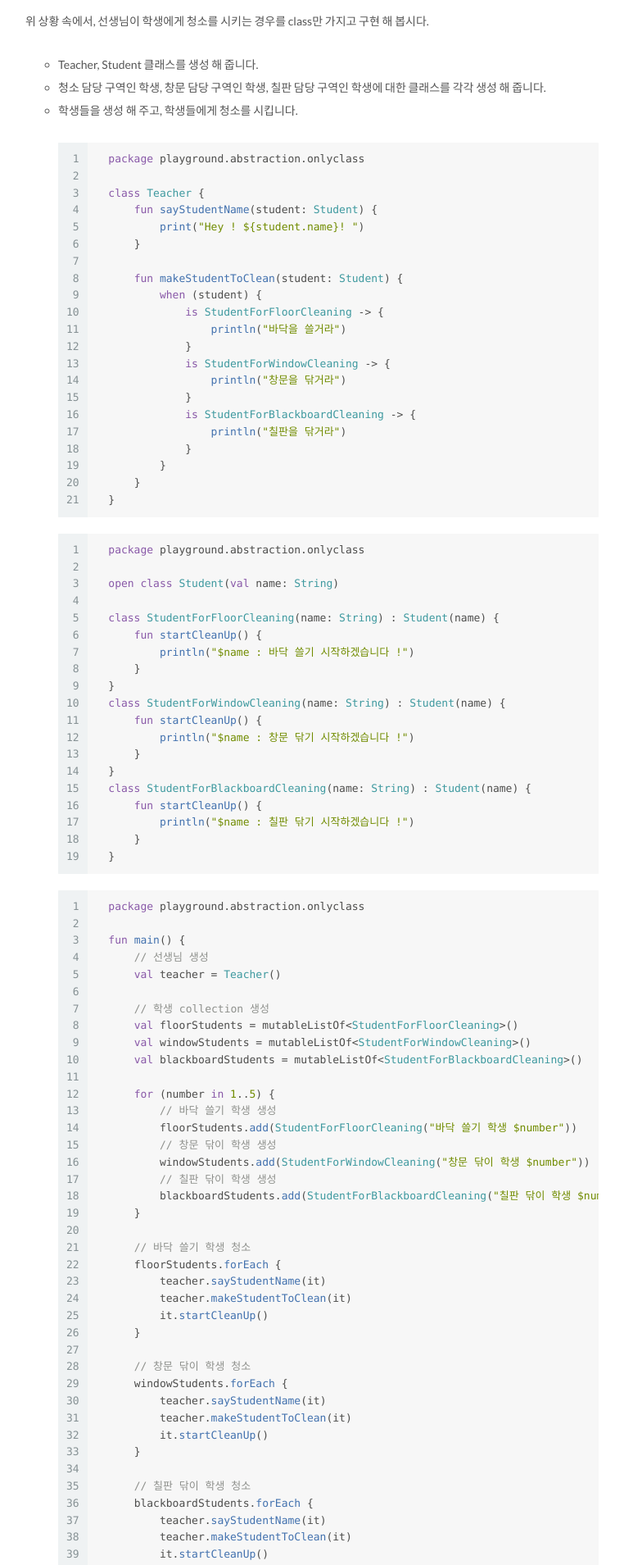
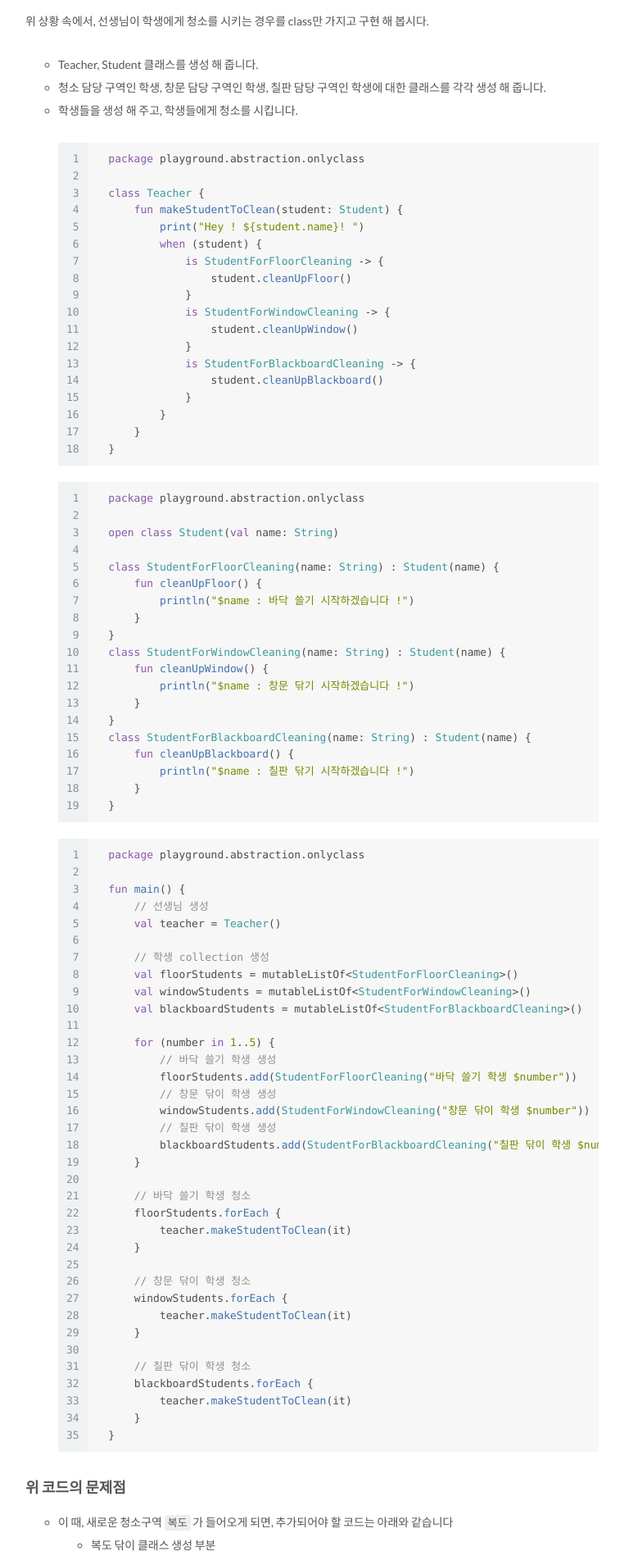
Before and after one commit to kangraemin/kangraemin.github.io, a Jekyll site: the page built from _posts/2021-03-23-abstraction.md, in a window 1280 px wide. Shown: the part 1032-2941 px from the top of the page at 82% size, without its empty margins (259-1021 px from the left). Built offline with Jekyll 4.4.1, drawn with Linux system fonts in a browser that asks for light colours; comment, search, counter and statistics services are not loaded.

Commit message:
[Fix] Improper sample code ( use latest sample code instead of past )

````diff
--- a/_posts/2021-03-23-abstraction.md
+++ b/_posts/2021-03-23-abstraction.md
@@ -38,20 +38,17 @@ Java, Kotlin에서, 대부분은 한번 쯤 interface / abstract class ( 추상
     package playground.abstraction.onlyclass
 
     class Teacher {
-        fun sayStudentName(student: Student) {
+        fun makeStudentToClean(student: Student) {
             print("Hey ! ${student.name}! ")
-        }
-
-        fun makeStudentToClean(student: Student) {
             when (student) {
                 is StudentForFloorCleaning -> {
-                    println("바닥을 쓸거라")
+                    student.cleanUpFloor()
                 }
                 is StudentForWindowCleaning -> {
-                    println("창문을 닦거라")
+                    student.cleanUpWindow()
                 }
                 is StudentForBlackboardCleaning -> {
-                    println("칠판을 닦거라")
+                    student.cleanUpBlackboard()
                 }
             }
         }
@@ -64,17 +61,17 @@ Java, Kotlin에서, 대부분은 한번 쯤 interface / abstract class ( 추상
     open class Student(val name: String)
 
     class StudentForFloorCleaning(name: String) : Student(name) {
-        fun startCleanUp() {
+        fun cleanUpFloor() {
             println("$name : 바닥 쓸기 시작하겠습니다 !")
         }
     }
     class StudentForWindowCleaning(name: String) : Student(name) {
-        fun startCleanUp() {
+        fun cleanUpWindow() {
             println("$name : 창문 닦기 시작하겠습니다 !")
         }
     }
     class StudentForBlackboardCleaning(name: String) : Student(name) {
-        fun startCleanUp() {
+        fun cleanUpBlackboard() {
             println("$name : 칠판 닦기 시작하겠습니다 !")
         }
     }
@@ -103,23 +100,17 @@ Java, Kotlin에서, 대부분은 한번 쯤 interface / abstract class ( 추상
 
         // 바닥 쓸기 학생 청소
         floorStudents.forEach {
-            teacher.sayStudentName(it)
             teacher.makeStudentToClean(it)
-            it.startCleanUp()
         }
 
         // 창문 닦이 학생 청소
         windowStudents.forEach {
-            teacher.sayStudentName(it)
             teacher.makeStudentToClean(it)
-            it.startCleanUp()
         }
 
         // 칠판 닦이 학생 청소
         blackboardStudents.forEach {
-            teacher.sayStudentName(it)
             teacher.makeStudentToClean(it)
-            it.startCleanUp()
         }
     }
     ```
````
